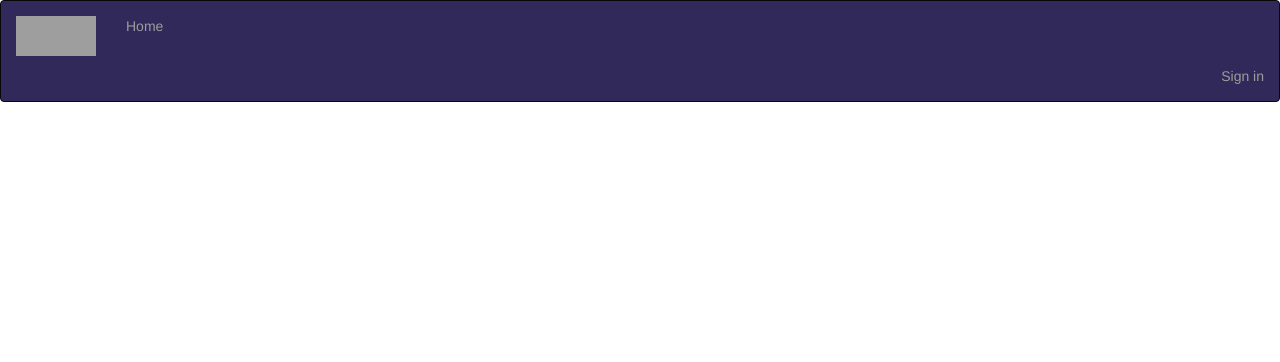
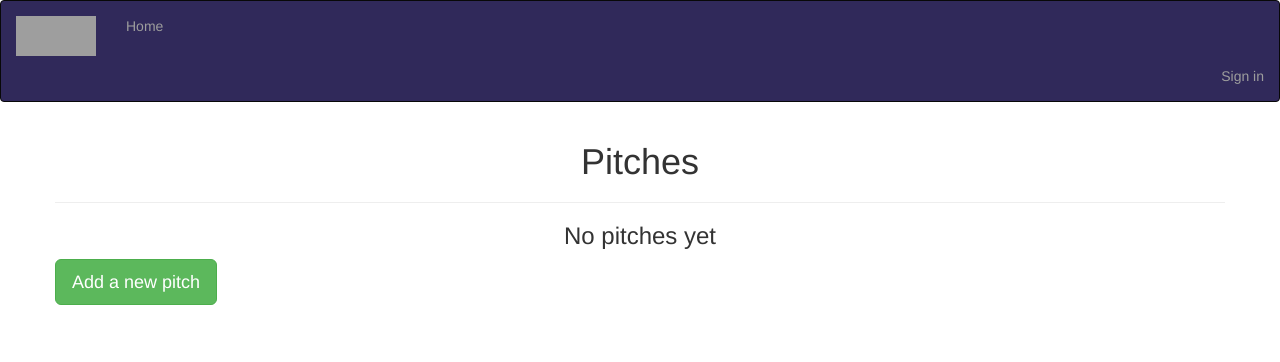
Before and after one commit to Jeffmusa/PITCH-POOL, a Flask app: page /product in a window 1280 px wide. Shown: the top 362 px of the page. Run offline with Flask 2, Linux system fonts and the light colour scheme; some libraries are stand-ins or nearby versions; grey boxes are pictures that could not be loaded.

Commit message:
product category worked

```diff
--- a/app/templates/product.html
+++ b/app/templates/product.html
@@ -1,8 +1,30 @@
-{% extends 'base.html'%} {% import 'macros.html' as macro%}{% import "bootstrap/wtf.html" as wtf %}
+{% extends 'base.html'%}
+{% import "bootstrap/wtf.html" as wtf %}
 {% block content %}
-<!-- <div class="panel panel-success panel-heading"><a href="/pitch" style="padding-left: 10px; ">PICK UP</a></div>
-<div class="panel panel-success panel-heading"><a href="/product" style="padding-left: 10px; ">PRODUCT</a></div>
-<div class="panel panel-success panel-heading"><a href="/interview" style="padding-left: 10px; ">INTERVIEW</a></div>
-<div class="panel panel-success panel-heading"><a href="/promotion" style="padding-left: 10px; ">PROMOTION</a></div> -->
+<div class="container">
+<div class="row">
 
-{% endblock %}
+        <h1 class="text-center">Pitches</h1>
+        <hr>
+
+        {% if pitches %}
+
+           <h1>hi</h1>
+           <a class="btn btn-success btn-lg text-center" href="/new_pitch"> Add a new pitch</a>
+
+        {% else%}
+            <h3 class="text-center">No pitches yet</h3>
+
+
+            <a class="btn btn-success btn-lg text-center" href="/new_pitch"> Add a new pitch</a>
+        {% endif %}
+
+    </div>
+
+
+
+
+
+</div>
+
+{% endblock%}
```
